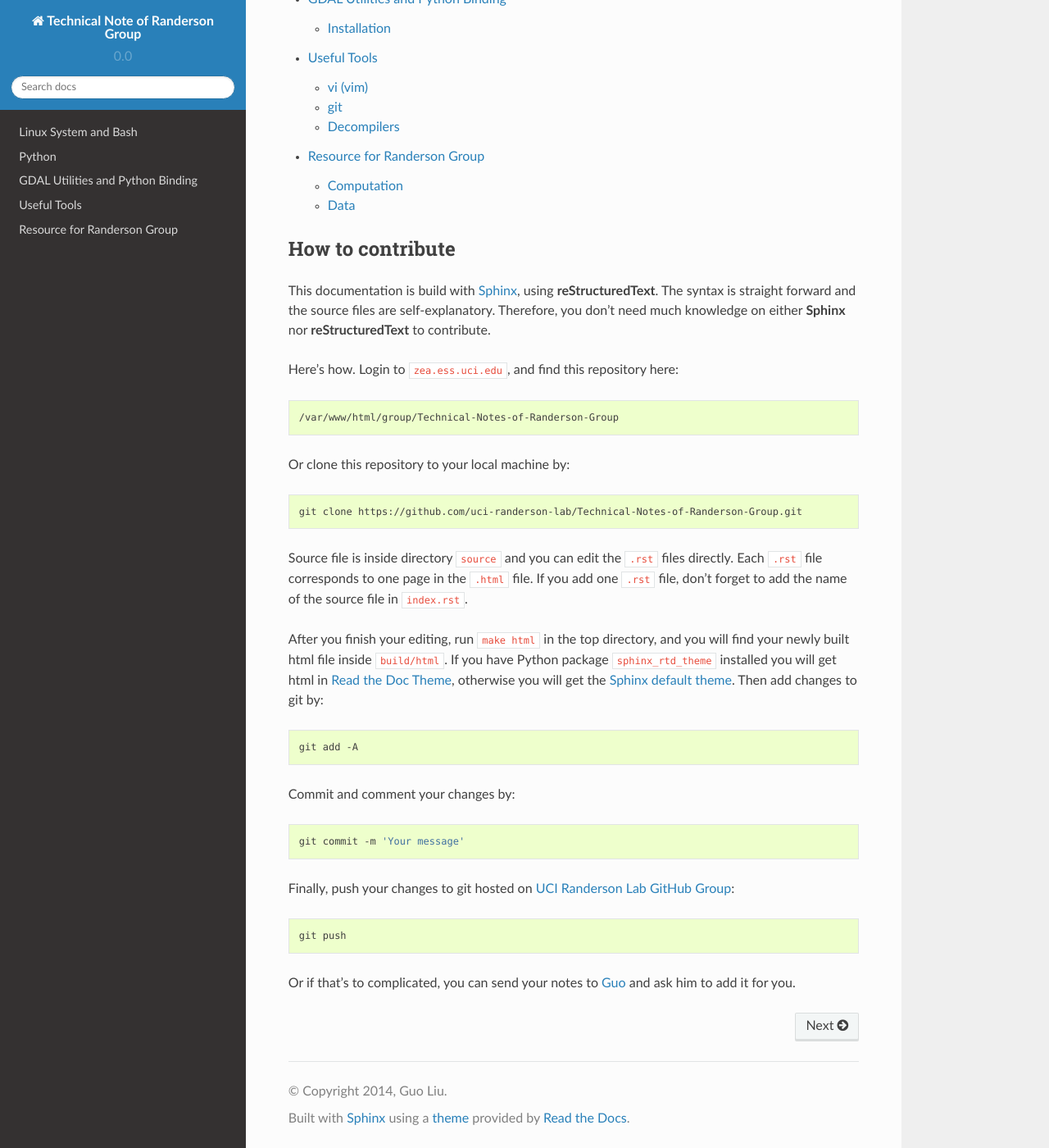
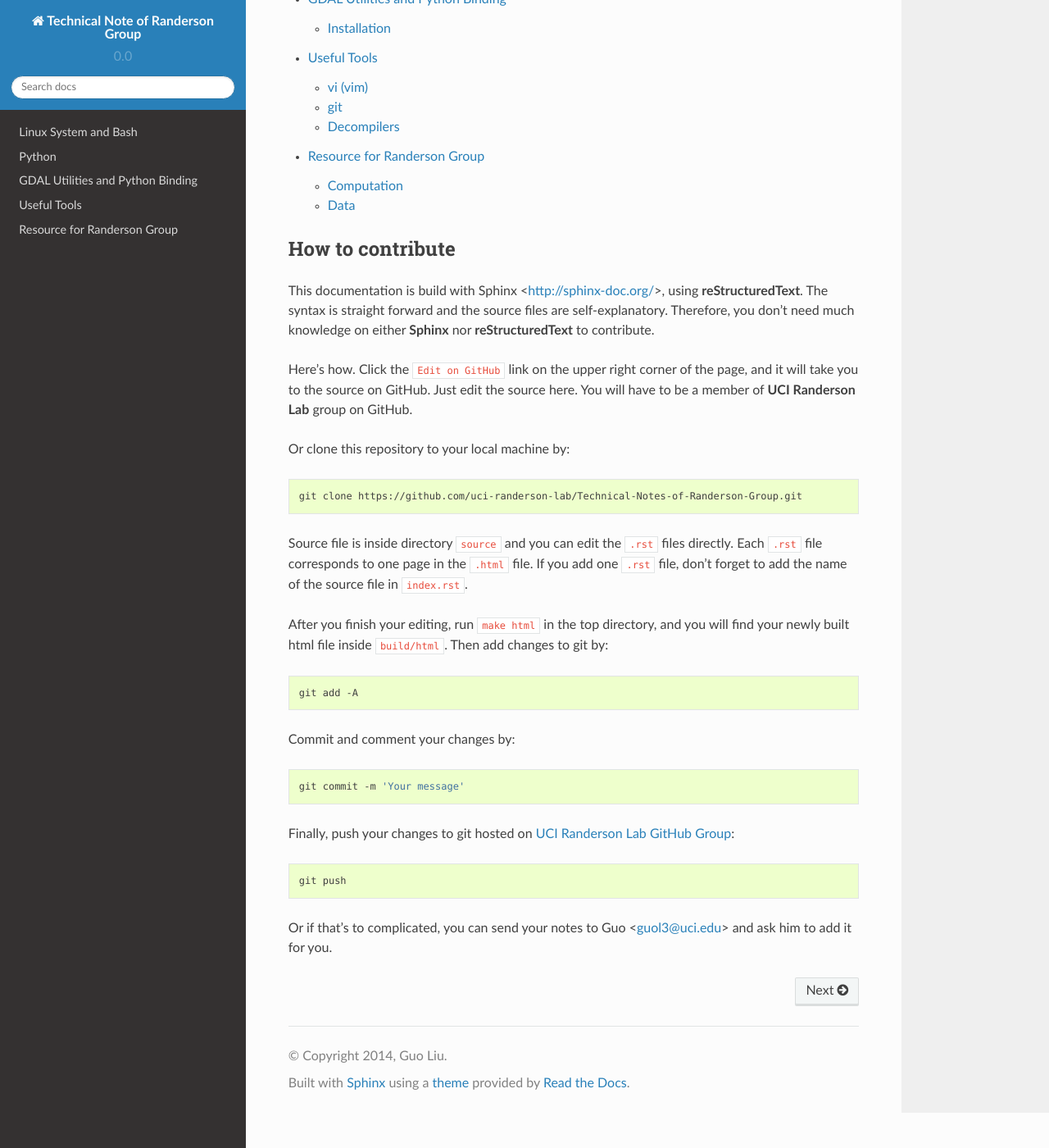
Before and after one commit to bairdlangenbrunner/Technical-Notes-of-Randerson-Group, a Sphinx documentation site: the page built from source/index.rst, in a window 1280 px wide and 1400 px high, scrolled down 474 px. Shown: the whole window at 82% size. Built offline with Sphinx 7.4.7 and the Read the Docs theme 2.0.0, drawn with Linux system fonts in a browser that asks for light colours.

Commit message:
Update index.rst

```diff
--- a/source/index.rst
+++ b/source/index.rst
@@ -21,11 +21,9 @@ Contents
 
 How to contribute
 ----------------------------------------------------------------------------------------------------
-This documentation is build with `Sphinx <http://sphinx-doc.org/>`_, using **reStructuredText**. The syntax is straight forward and the source files are self-explanatory. Therefore, you don't need much knowledge on either **Sphinx** nor **reStructuredText** to contribute.
+This documentation is build with Sphinx <http://sphinx-doc.org/>, using **reStructuredText**. The syntax is straight forward and the source files are self-explanatory. Therefore, you don't need much knowledge on either **Sphinx** nor **reStructuredText** to contribute.
 
-Here's how. Login to ``zea.ess.uci.edu``, and find this repository here::
-
-    /var/www/html/group/Technical-Notes-of-Randerson-Group
+Here's how. Click the ``Edit on GitHub`` link on the upper right corner of the page, and it will take you to the source on GitHub. Just edit the source here. You will have to be a member of **UCI Randerson Lab** group on GitHub.
 
 Or clone this repository to your local machine by::
 
@@ -33,7 +31,7 @@ Or clone this repository to your local machine by::
 
 Source file is inside directory ``source`` and you can edit the ``.rst`` files directly. Each ``.rst`` file corresponds to one page in the ``.html`` file. If you add one ``.rst`` file, don't forget to add the name of the source file in ``index.rst``.
 
-After you finish your editing, run ``make html`` in the top directory, and you will find your newly built html file inside ``build/html``. If you have Python package ``sphinx_rtd_theme`` installed you will get html in `Read the Doc Theme <http://read-the-docs.readthedocs.org/en/latest/theme.html>`_, otherwise you will get the `Sphinx default theme <https://docs.python.org/2.7/index.html>`_. Then add changes to git by::
+After you finish your editing, run ``make html`` in the top directory, and you will find your newly built html file inside ``build/html``. Then add changes to git by::
 
     git add -A
 
@@ -45,4 +43,4 @@ Finally, push your changes to git hosted on `UCI Randerson Lab GitHub Group <htt
 
     git push
 
-Or if that's to complicated, you can send your notes to `Guo <guol3@uci.edu>`_ and ask him to add it for you.
+Or if that's to complicated, you can send your notes to Guo <guol3@uci.edu> and ask him to add it for you.
```
